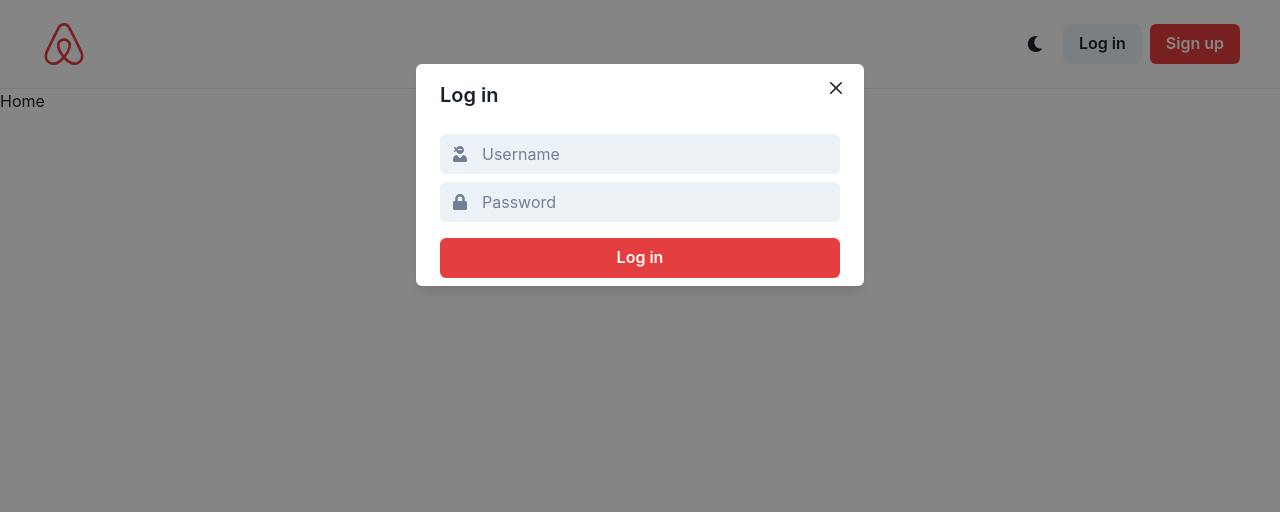
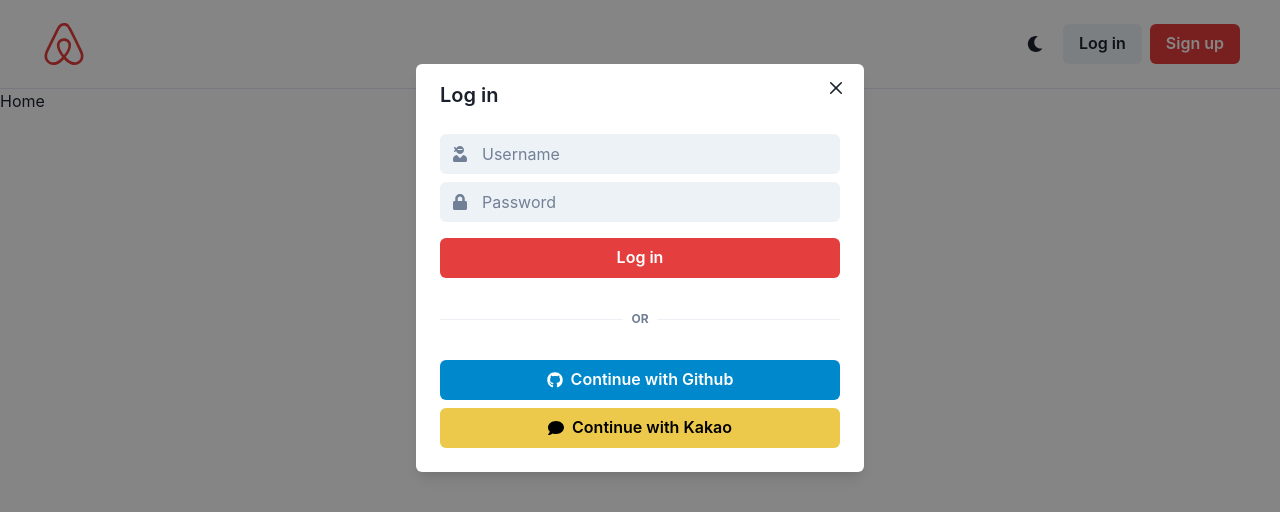
Before and after one commit to kyubinAgnes/airbnb-clone-frontend, a React (Create React App) app: page / in a window 1280 px wide. Both pictures are taken after a click on the button "Log in". Shown: the top 512 px of the page. Built offline with nearby package versions, Linux system fonts and the light colour scheme.

Commit message:
signup modal

```diff
--- /dev/null
+++ b/src/components/Header.tsx
@@ -0,0 +1,39 @@
+import {
+  Box,
+  Button,
+  HStack,
+  IconButton,
+  useDisclosure,
+} from "@chakra-ui/react";
+import { Link } from "react-router-dom";
+import { FaAirbnb, FaMoon } from "react-icons/fa";
+import LoginModal from "./LoginModal";
+
+export default function Header() {
+  const { isOpen, onClose, onOpen } = useDisclosure();
+
+  return (
+    <HStack
+      justifyContent={"space-between"}
+      py={5}
+      px={10}
+      borderBottomWidth={1}
+    >
+      <Box color="red.500">
+        <Link to={"/"}>
+          <FaAirbnb size={"48"} />
+        </Link>
+      </Box>
+      <HStack spacing={2}>
+        <IconButton
+          variant={"ghost"}
+          aria-label="Toggle dark mode"
+          icon={<FaMoon />}
+        />
+        <Button onClick={onOpen}>Log in</Button>
+        <Button colorScheme={"red"}>Sign up</Button>
+      </HStack>
+      <LoginModal isOpen={isOpen} onClose={onClose} />
+    </HStack>
+  );
+}
--- /dev/null
+++ b/src/components/LoginModal.tsx
@@ -0,0 +1,61 @@
+import {
+  Box,
+  Button,
+  Input,
+  InputGroup,
+  InputLeftElement,
+  Modal,
+  ModalBody,
+  ModalCloseButton,
+  ModalContent,
+  ModalHeader,
+  ModalOverlay,
+  VStack,
+} from "@chakra-ui/react";
+import { FaUserNinja, FaLock } from "react-icons/fa";
+import SocialLogin from "./SocialLogin";
+
+interface LoginModalProps {
+  isOpen: boolean;
+  onClose: () => void;
+}
+
+export default function LoginModal({ isOpen, onClose }: LoginModalProps) {
+  return (
+    <Modal motionPreset="slideInBottom" isOpen={isOpen} onClose={onClose}>
+      <ModalOverlay />
+      <ModalContent>
+        <ModalHeader>Log in</ModalHeader>
+        <ModalCloseButton />
+        <ModalBody>
+          <VStack>
+            <InputGroup>
+              <InputLeftElement
+                children={
+                  <Box color="gray.500">
+                    <FaUserNinja />
+                  </Box>
+                }
+              />
+              <Input variant={"filled"} placeholder="Username" />
+            </InputGroup>
+            <InputGroup>
+              <InputLeftElement
+                children={
+                  <Box color="gray.500">
+                    <FaLock />
+                  </Box>
+                }
+              />
+              <Input variant={"filled"} placeholder="Password" />
+            </InputGroup>
+          </VStack>
+          <Button mt={4} colorScheme="red" w="100%">
+            Log in
+          </Button>
+          <SocialLogin />
+        </ModalBody>
+      </ModalContent>
+    </Modal>
+  );
+}
--- a/src/components/Root.tsx
+++ b/src/components/Root.tsx
@@ -1,83 +1,11 @@
-import {
-  Box,
-  Button,
-  HStack,
-  IconButton,
-  Input,
-  InputGroup,
-  InputLeftElement,
-  Modal,
-  ModalBody,
-  ModalCloseButton,
-  ModalContent,
-  ModalFooter,
-  ModalHeader,
-  ModalOverlay,
-  VStack,
-  useDisclosure,
-} from "@chakra-ui/react";
-import { Link, Outlet } from "react-router-dom";
-import { FaAirbnb, FaMoon, FaUserNinja, FaLock } from "react-icons/fa";
+import { Box } from "@chakra-ui/react";
+import { Outlet } from "react-router-dom";
+import Header from "./Header";
 
 export default function Root() {
-  const { isOpen, onClose, onOpen } = useDisclosure();
   return (
     <Box>
-      <HStack
-        justifyContent={"space-between"}
-        py={5}
-        px={10}
-        borderBottomWidth={1}
-      >
-        <Box color="red.500">
-          <Link to={"/"}>
-            <FaAirbnb size={"48"} />
-          </Link>
-        </Box>
-        <HStack spacing={2}>
-          <IconButton
-            variant={"ghost"}
-            aria-label="Toggle dark mode"
-            icon={<FaMoon />}
-          />
-          <Button onClick={onOpen}>Log in</Button>
-          <Button colorScheme={"red"}>Sign up</Button>
-        </HStack>
-        <Modal motionPreset="slideInBottom" isOpen={isOpen} onClose={onClose}>
-          <ModalOverlay />
-          <ModalContent>
-            <ModalHeader>Log in</ModalHeader>
-            <ModalCloseButton />
-            <ModalBody>
-              <VStack>
-                <InputGroup>
-                  <InputLeftElement
-                    children={
-                      <Box color="gray.500">
-                        <FaUserNinja />
-                      </Box>
-                    }
-                  />
-                  <Input variant={"filled"} placeholder="Username" />
-                </InputGroup>
-                <InputGroup>
-                  <InputLeftElement
-                    children={
-                      <Box color="gray.500">
-                        <FaLock />
-                      </Box>
-                    }
-                  />
-                  <Input variant={"filled"} placeholder="Password" />
-                </InputGroup>
-              </VStack>
-              <Button mt={4} colorScheme="red" w="100%">
-                Log in
-              </Button>
-            </ModalBody>
-          </ModalContent>
-        </Modal>
-      </HStack>
+      <Header />
       <Outlet />
     </Box>
   );
--- /dev/null
+++ b/src/components/SocialLogin.tsx
@@ -0,0 +1,24 @@
+import { Box, Button, Divider, HStack, VStack, Text } from "@chakra-ui/react";
+import { FaGithub, FaComment } from "react-icons/fa";
+
+export default function SocialLogin() {
+  return (
+    <Box mb={4}>
+      <HStack my={8}>
+        <Divider />
+        <Text textTransform={"uppercase"} color="gray.500" fontSize="xs" as="b">
+          Or
+        </Text>
+        <Divider />
+      </HStack>
+      <VStack>
+        <Button w="100%" leftIcon={<FaGithub />} colorScheme={"telegram"}>
+          Continue with Github
+        </Button>
+        <Button w="100%" leftIcon={<FaComment />} colorScheme={"yellow"}>
+          Continue with Kakao
+        </Button>
+      </VStack>
+    </Box>
+  );
+}
```
Also changed, not shown: src/components/SignUpModal.tsx (added, +81 -0 lines).
